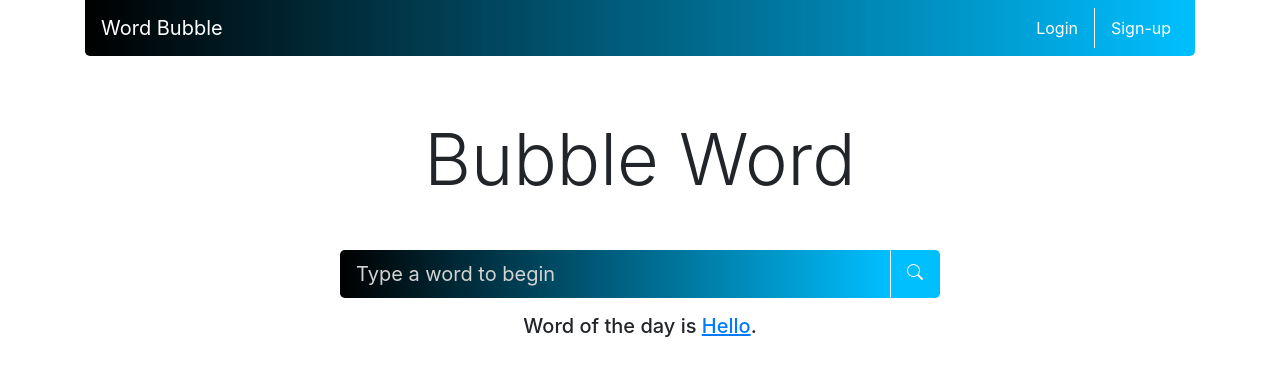
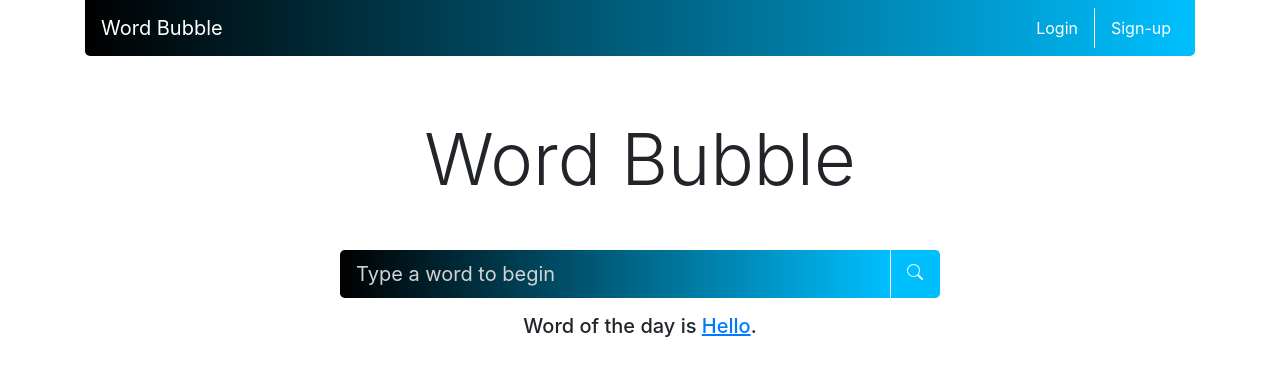
Before and after one commit to bchadwic/react, a React (Create React App) app in the folder my-app/: page / in a window 1280 px wide. Shown: the top 376 px of the page. Built offline with nearby package versions, Linux system fonts and the light colour scheme.

Commit message:
final commit for night, update some commenting and set more todo

```diff
--- a/my-app/src/App.js
+++ b/my-app/src/App.js
@@ -20,8 +20,7 @@ class App extends React.Component {
       return (
           <div className="App">
               <Header/>
-              <Word currentWord="Bubble Word" />
-              <Footnote/>
+              <Word />
           </div>
       );
   }
--- a/my-app/src/Word.js
+++ b/my-app/src/Word.js
@@ -6,10 +6,10 @@ import SearchBar from "./SearchBar";
 
 class Word extends React.Component {
 
-    constructor(props) {
+    constructor() {
         super();
         this.state = {
-            currentWord : "Bubble Word"
+            currentWord : "Word Bubble"
         };
     }
 
```
Also changed, not shown: my-app/src/style/Word.css (line endings or trailing spaces).
